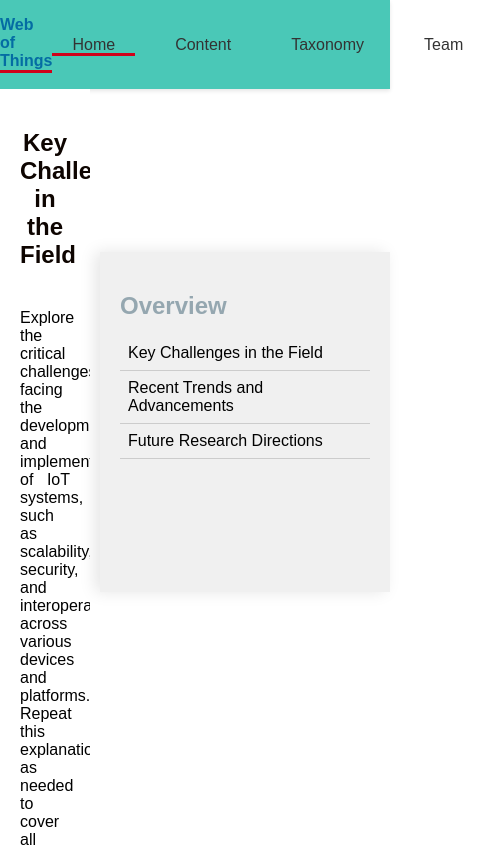
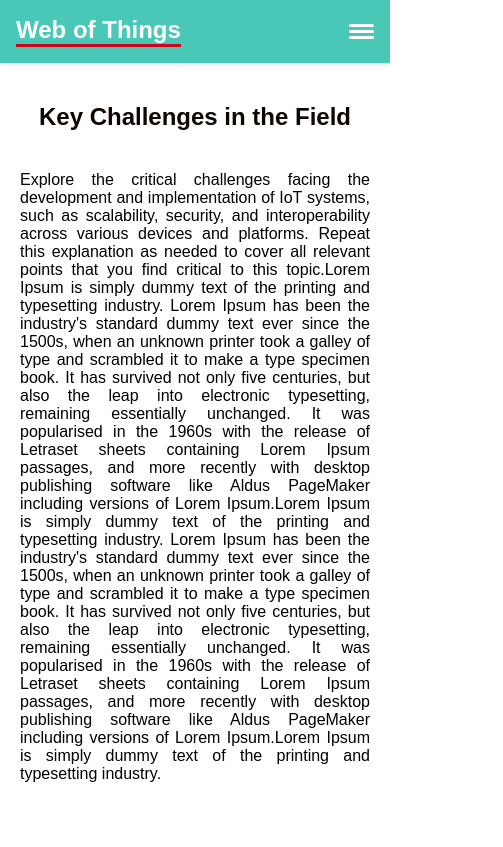
Before and after one commit to satyanagkumar/Group_01-WebTecnology_Project, a React (Create React App) app: page / in a window 390 px wide. Shown: the top 847 px of the page, 503 px wide, since content can reach past the window. Built offline with nearby package versions, Linux system fonts and the light colour scheme.

Commit message:
mobile view

```diff
--- a/src/App.css
+++ b/src/App.css
@@ -313,6 +313,33 @@ h1, h2 {
   cursor: pointer;
 }
 
+/* Add this CSS to your file */
+.sidebar2 {
+  /* Default display on larger screens */
+  display: block;
+}
+
+.sidebar {
+  /* Default display on larger screens */
+  display: block;
+}
+
+@media (max-width: 768px) {
+  .sidebar2 {
+    /* Hide sidebar on small screens (mobile view) */
+    display: none;
+  }
+  .sidebar {
+    /* Default display on larger screens */
+    display: none;
+  }
+
+  .content{
+    margin-right: 0px;
+  }
+}
+
+
 
 
 
--- a/src/Containers/Navbar.js
+++ b/src/Containers/Navbar.js
@@ -1,23 +1,35 @@
-import React from 'react';
+import React, { useState } from 'react';
 import { NavLink } from 'react-router-dom';
+import '../styles/Navbar.css'; // Ensure the path is correct
 
 function Navbar() {
+    const [isMobile, setIsMobile] = useState(false);
+
+    const handleToggle = () => {
+        setIsMobile(!isMobile);
+    };
+
     return (
         <nav className="navbar">
             <div className="nav-container">
                 <NavLink className="navbar-brand" to="/">Web of Things</NavLink>
-                <ul className="navbar-nav">
+                <div className="hamburger-icon" onClick={handleToggle}>
+                    <span className="bar"></span>
+                    <span className="bar"></span>
+                    <span className="bar"></span>
+                </div>
+                <ul className={`navbar-nav ${isMobile ? "nav-active" : ""}`}>
                     <li>
-                        <NavLink className="nav-link" to="/" exact activeClassName="active">Home</NavLink>
+                        <NavLink className="nav-link" to="/" exact activeClassName="active" onClick={handleToggle}>Home</NavLink>
                     </li>
                     <li>
-                        <NavLink className="nav-link" to="/Content" activeClassName="active">Content</NavLink>
+                        <NavLink className="nav-link" to="/Content" activeClassName="active" onClick={handleToggle}>Content</NavLink>
                     </li>
                     <li>
-                        <NavLink className="nav-link" to="/Taxonomy" activeClassName="active">Taxonomy</NavLink>
+                        <NavLink className="nav-link" to="/Taxonomy" activeClassName="active" onClick={handleToggle}>Taxonomy</NavLink>
                     </li>
                     <li>
-                        <NavLink className="nav-link" to="/Team" activeClassName="active">Team</NavLink>
+                        <NavLink className="nav-link" to="/Team" activeClassName="active" onClick={handleToggle}>Team</NavLink>
                     </li>
                 </ul>
             </div>
--- /dev/null
+++ b/src/styles/Navbar.css
@@ -0,0 +1,81 @@
+/* General styles for the navbar */
+.navbar {
+    background-color: #1fbba6ce;
+    padding: 1rem;
+    display: flex;
+    justify-content: space-between;
+    align-items: center;
+    position: relative;
+}
+
+.navbar-brand {
+    color: white;
+    font-size: 1.5rem;
+    text-decoration: none;
+}
+
+.navbar-nav {
+    list-style: none;
+    display: flex;
+    gap: 1rem;
+    transition: max-height 0.3s ease-in-out;
+    overflow: hidden;
+}
+
+.navbar-nav li {
+    margin: 0;
+}
+
+.nav-link {
+    color: white;
+    text-decoration: none;
+    font-size: 1rem;
+}
+
+.nav-link.active {
+    font-weight: bold;
+}
+
+/* Hamburger icon styling */
+.hamburger-icon {
+    display: none;
+    cursor: pointer;
+    flex-direction: column;
+    gap: 0.2rem;
+}
+
+.hamburger-icon .bar {
+    width: 25px;
+    height: 3px;
+    background-color: white;
+    border-radius: 2px;
+}
+
+/* Media query for mobile view */
+@media (max-width: 768px) {
+    .navbar-nav {
+        position: absolute;
+        top: 100%;
+        left: 0;
+        width: 100%;
+        background-color: #333;
+        flex-direction: column;
+        align-items: center;
+        max-height: 0;
+        overflow: hidden;
+        transition: max-height 0.3s ease-in-out;
+    }
+
+    .navbar-nav.nav-active {
+        max-height: 300px; /* Adjust based on number of items */
+        overflow: visible;
+    }
+
+    .navbar-nav li {
+        margin: 1rem 0;
+    }
+
+    .hamburger-icon {
+        display: flex;
+    }
+}
```
